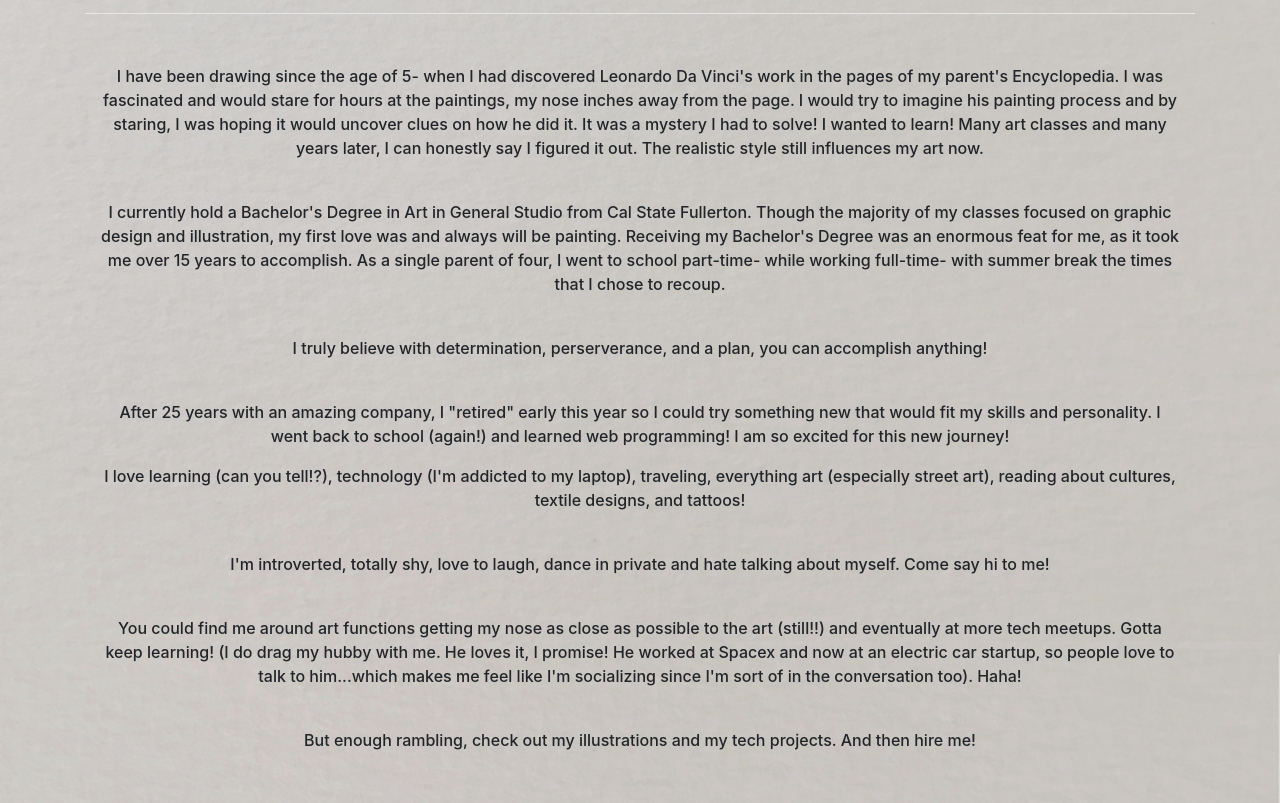
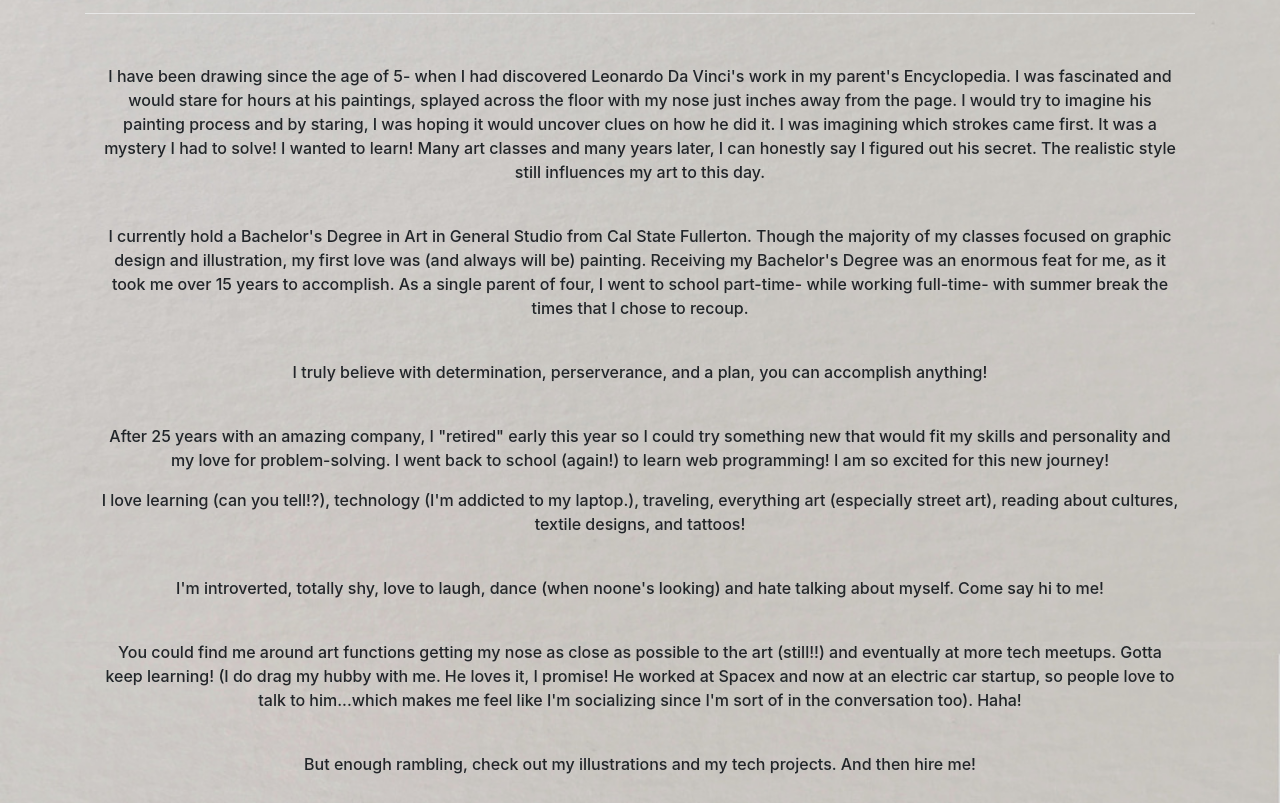
Before and after one commit to DAKINS1/MYPORTFOLIO, a website: page about.html in a window 1280 px wide. Shown: the part 297-1100 px from the top of the page. Drawn offline with nearby package versions, Linux system fonts and the light colour scheme.

Commit message:
few sentence revisions

```diff
--- a/about.html
+++ b/about.html
@@ -40,16 +40,16 @@
       <div class="container">
         <div class="row">
           <div class="col-lg-12 ml-auto">
-            <p id="art">I have been drawing since the age of 5- when I had discovered Leonardo Da Vinci's work in the pages of my parent's Encyclopedia.  I was fascinated and would stare for hours at the paintings, my nose inches away from the page.  I would try to imagine his painting process and by staring, I was hoping it would uncover clues on how he did it.  It was a mystery I had to solve!  I wanted to learn!  Many art classes and many years later, I can honestly say I figured it out.  The realistic style still influences my art now.</p><br>
+            <p id="art">I have been drawing since the age of 5- when I had discovered Leonardo Da Vinci's work in my parent's Encyclopedia.  I was fascinated and would stare for hours at his paintings, splayed across the floor with my nose just inches away from the page.  I would try to imagine his painting process and by staring, I was hoping it would uncover clues on how he did it.  I was imagining which strokes came first.  It was a mystery I had to solve!  I wanted to learn!  Many art classes and many years later, I can honestly say I figured out his secret.  The realistic style still influences my art to this day.</p><br>
 
-            <p>I currently hold a Bachelor's Degree in Art in General Studio from Cal State Fullerton.  Though the majority of my classes focused on graphic design and illustration, my first love was and always will be painting.  Receiving my Bachelor's Degree was an enormous feat for me, as it took me over 15 years to accomplish.  As a single parent of four, I went to school part-time- while working full-time- with summer break the times that I chose to recoup.</p><br>
+            <p>I currently hold a Bachelor's Degree in Art in General Studio from Cal State Fullerton.  Though the majority of my classes focused on graphic design and illustration, my first love was (and always will be) painting.  Receiving my Bachelor's Degree was an enormous feat for me, as it took me over 15 years to accomplish.  As a single parent of four, I went to school part-time- while working full-time- with summer break the times that I chose to recoup.</p><br>
             <p> I truly believe with determination, perserverance, and a plan, you can accomplish anything!</p><br>
 
-            <p>After 25 years with an amazing company, I "retired" early this year so I could try something new that would fit my skills and personality. I went back to school (again!) and learned web programming!  I am so excited for this new journey!</p>
+            <p>After 25 years with an amazing company, I "retired" early this year so I could try something new that would fit my skills and personality and my love for problem-solving. I went back to school (again!) to learn web programming!  I am so excited for this new journey!</p>
 
-            <p>I love learning (can you tell!?), technology (I'm addicted to my laptop), traveling, everything art (especially street art), reading about cultures, textile designs, and tattoos!</p><br>
+            <p>I love learning (can you tell!?), technology (I'm addicted to my laptop.), traveling, everything art (especially street art), reading about cultures, textile designs, and tattoos!</p><br>
 
-            <p>I'm introverted, totally shy, love to laugh, dance in private and hate talking about myself.  Come say hi to me!</p><br>
+            <p>I'm introverted, totally shy, love to laugh, dance (when noone's looking) and hate talking about myself.  Come say hi to me!</p><br>
 
             <p>You could find me around art functions getting my nose as close as possible to the art (still!!) and eventually at more tech meetups.  Gotta keep learning!  (I do drag my hubby with me.  He loves it, I promise!  He worked at Spacex and now at an electric car startup, so people love to talk to him...which makes me feel like I'm socializing since I'm sort of in the conversation too).  Haha!
             </p><br>
```
